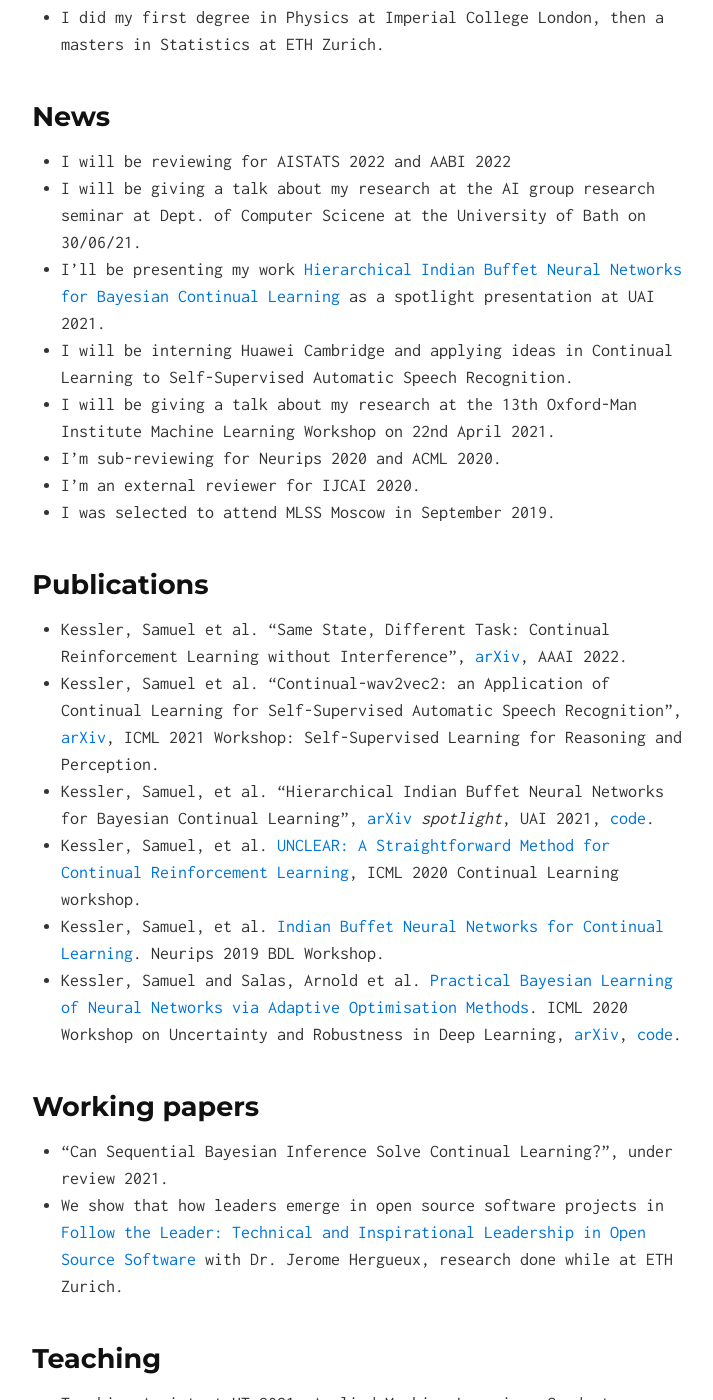
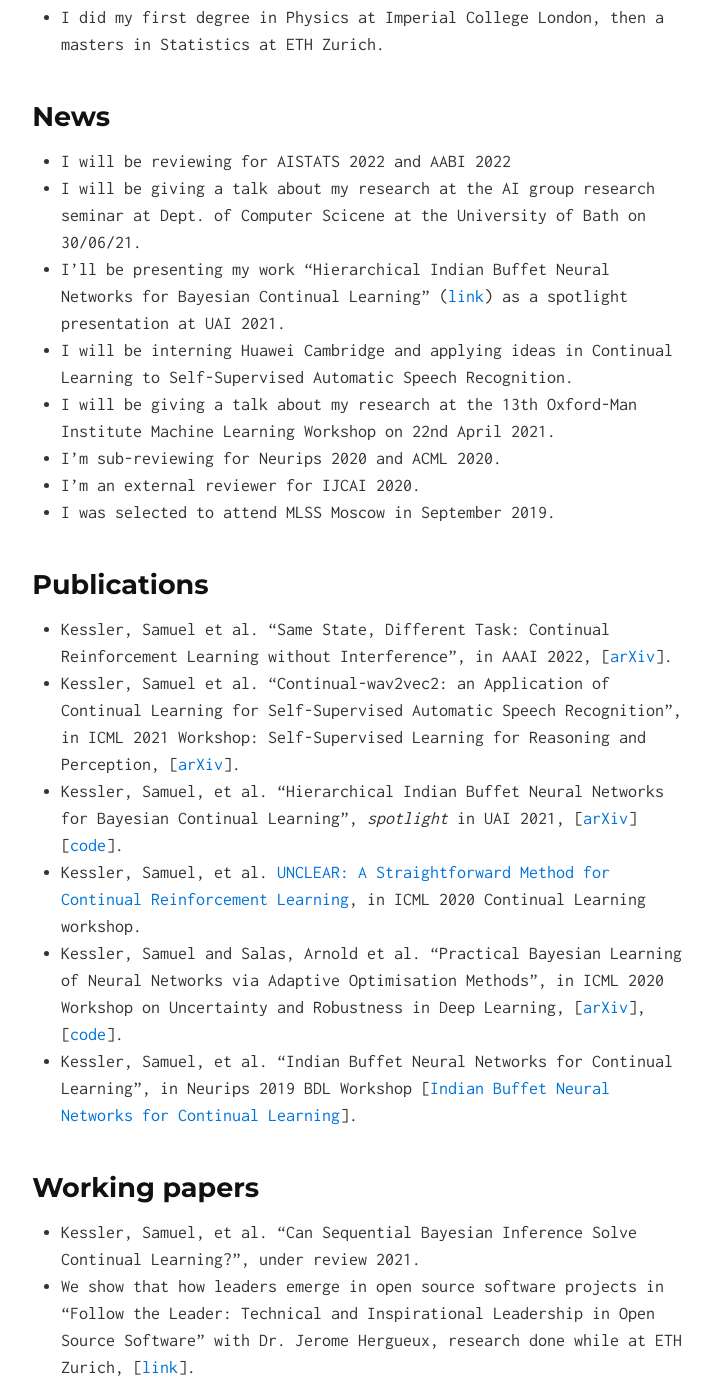
Before and after one commit to skezle/skezle.github.io, a Jekyll site: the page built from index.md, in a window 1280 px wide and 1400 px high, scrolled down 653 px. Shown: the whole window, without its empty margins (282-995 px from the left). Built offline with Jekyll 4.4.1, drawn with Linux system fonts in a browser that asks for light colours.

Commit message:
Update index.md

```diff
--- a/index.md
+++ b/index.md
@@ -16,7 +16,7 @@ Statistics at ETH Zurich.
 ## News
 * I will be reviewing for AISTATS 2022 and AABI 2022
 * I will be giving a talk about my research at the AI group research seminar at Dept. of Computer Scicene at the University of Bath on 30/06/21.
-* I'll be presenting my work [Hierarchical Indian Buffet Neural Networks for Bayesian Continual Learning](https://arxiv.org/abs/1912.02290) as a spotlight presentation at UAI 2021.
+* I'll be presenting my work "Hierarchical Indian Buffet Neural Networks for Bayesian Continual Learning" ([link](https://arxiv.org/abs/1912.02290)) as a spotlight presentation at UAI 2021.
 * I will be interning Huawei Cambridge and applying ideas in Continual Learning to Self-Supervised Automatic Speech Recognition.
 * I will be giving a talk about my research at the 13th Oxford-Man Institute Machine Learning Workshop on 22nd April 2021.
 * I'm sub-reviewing for Neurips 2020 and ACML 2020.
@@ -24,16 +24,16 @@ Statistics at ETH Zurich.
 * I was selected to attend MLSS Moscow in September 2019.
 
 ## Publications
-* Kessler, Samuel et al. "Same State, Different Task: Continual Reinforcement Learning without Interference", [arXiv](https://arxiv.org/abs/2106.02940), AAAI 2022.
-* Kessler, Samuel et al. "Continual-wav2vec2: an Application of Continual Learning for Self-Supervised Automatic Speech Recognition", [arXiv](https://arxiv.org/abs/2107.13530), ICML 2021 Workshop: Self-Supervised Learning for Reasoning and Perception.
-* Kessler, Samuel, et al. "Hierarchical Indian Buffet Neural Networks for Bayesian Continual Learning", [arXiv](https://arxiv.org/abs/1912.02290) *spotlight*, UAI 2021, [code](https://github.com/skezle/IBP_BNN).
-* Kessler, Samuel, et al. [UNCLEAR: A Straightforward Method for Continual Reinforcement Learning](https://drive.google.com/file/d/1GMTWC0C6jMTwtqZxoyq6a-VDxkrDCIHm/view), ICML 2020 Continual Learning workshop.
-* Kessler, Samuel, et al. [Indian Buffet Neural Networks for Continual Learning](http://bayesiandeeplearning.org/2019/papers/63.pdf). Neurips 2019 BDL Workshop.
-* Kessler, Samuel and Salas, Arnold et al. [Practical Bayesian Learning of Neural Networks via Adaptive Optimisation Methods](https://arxiv.org/abs/1811.03679). ICML 2020 Workshop on Uncertainty and Robustness in Deep Learning, [arXiv](https://arxiv.org/abs/1811.03679), [code](https://github.com/skezle/BADAM).
+* Kessler, Samuel et al. "Same State, Different Task: Continual Reinforcement Learning without Interference", in AAAI 2022, \[[arXiv](https://arxiv.org/abs/2106.02940)\].
+* Kessler, Samuel et al. "Continual-wav2vec2: an Application of Continual Learning for Self-Supervised Automatic Speech Recognition", in ICML 2021 Workshop: Self-Supervised Learning for Reasoning and Perception, \[[arXiv](https://arxiv.org/abs/2107.13530)\].
+* Kessler, Samuel, et al. "Hierarchical Indian Buffet Neural Networks for Bayesian Continual Learning", *spotlight* in UAI 2021, \[[arXiv](https://arxiv.org/abs/1912.02290)\] \[[code](https://github.com/skezle/IBP_BNN)\].
+* Kessler, Samuel, et al. [UNCLEAR: A Straightforward Method for Continual Reinforcement Learning](https://drive.google.com/file/d/1GMTWC0C6jMTwtqZxoyq6a-VDxkrDCIHm/view), in ICML 2020 Continual Learning workshop.
+* Kessler, Samuel and Salas, Arnold et al. "Practical Bayesian Learning of Neural Networks via Adaptive Optimisation Methods", in ICML 2020 Workshop on Uncertainty and Robustness in Deep Learning, \[[arXiv](https://arxiv.org/abs/1811.03679)\], \[[code](https://github.com/skezle/BADAM)\].
+* Kessler, Samuel, et al. "Indian Buffet Neural Networks for Continual Learning", in Neurips 2019 BDL Workshop \[[Indian Buffet Neural Networks for Continual Learning](http://bayesiandeeplearning.org/2019/papers/63.pdf)\].
 
 ## Working papers
-* "Can Sequential Bayesian Inference Solve Continual Learning?", under review 2021.
-* We show that how leaders emerge in open source software projects in [Follow the Leader: Technical and Inspirational Leadership in Open Source Software](https://www.research-collection.ethz.ch/bitstream/handle/20.500.11850/463810/1/CLE_WP_2021_01.pdf) with Dr. Jerome Hergueux, research done while at ETH Zurich.
+* Kessler, Samuel, et al. "Can Sequential Bayesian Inference Solve Continual Learning?", under review 2021.
+* We show that how leaders emerge in open source software projects in "Follow the Leader: Technical and Inspirational Leadership in Open Source Software" with Dr. Jerome Hergueux, research done while at ETH Zurich, \[[link](https://www.research-collection.ethz.ch/bitstream/handle/20.500.11850/463810/1/CLE_WP_2021_01.pdf)\].
 
 ## Teaching
 *  Teaching Assistant HT 2021, Applied Machine Learning, Graduate Course, Oxford Univeristy, Oxford Internet Institute.
```
